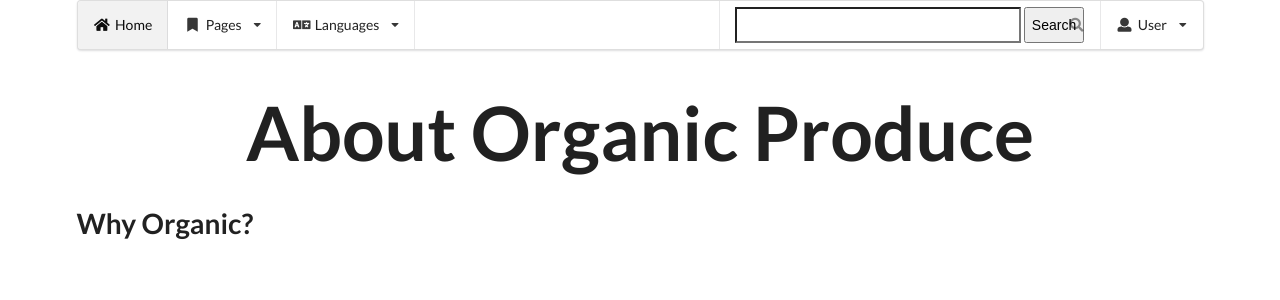
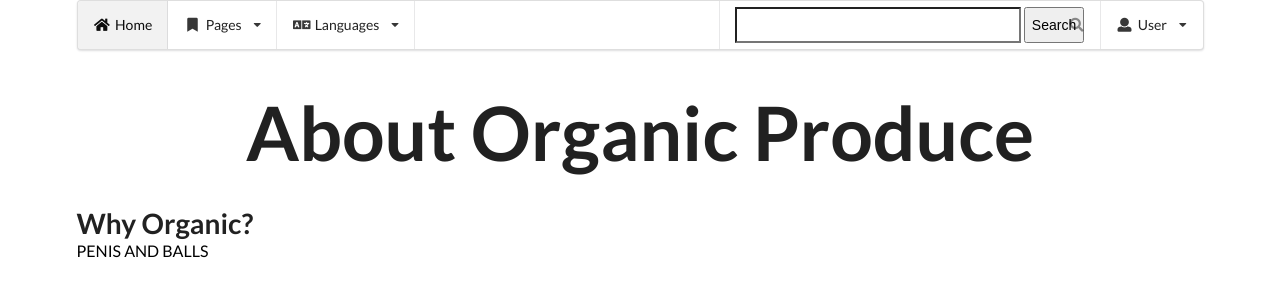
Before and after one commit to mnhegde/StarHacks2020, a Flask app: page /about in a window 1280 px wide. Shown: the top 300 px of the page. Run offline with Flask 2, Linux system fonts and the light colour scheme.

Commit message:
fixing farms and work on about

```diff
--- a/Templates/about.html
+++ b/Templates/about.html
@@ -4,7 +4,10 @@
     <br/>
     <div class="sizer">
         <div style="font-size: 75px; margin: auto; text-align: center;" class="ui huge header">About Organic Produce</div>
-        <h1 class="ui header">Why Organic?</h1>
+        <h1 class="ui header">Why Organic?
+        <div class="ui sub header" style="color: black;">
+                    penis and balls
+        </div></h1>
     </div>
 
 </div>
--- a/Templates/farms.html
+++ b/Templates/farms.html
@@ -1,7 +1,8 @@
 {% extends "layout.html"%}
 {%block content%}
+<h1 class="ui huge header" style="font-size: 75px; margin: auto; text-align: center;">Farms Near You</h1>
 {% for farm in farms %}
-<h1 class="ui huge header" style="font-size: 75px; margin: auto; text-align: center;">Farms Near You</h1>
+
 
 
 <pre>
```
